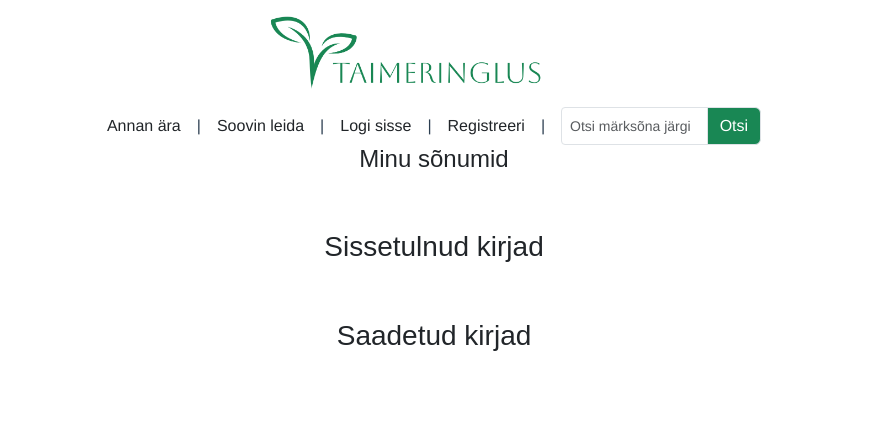
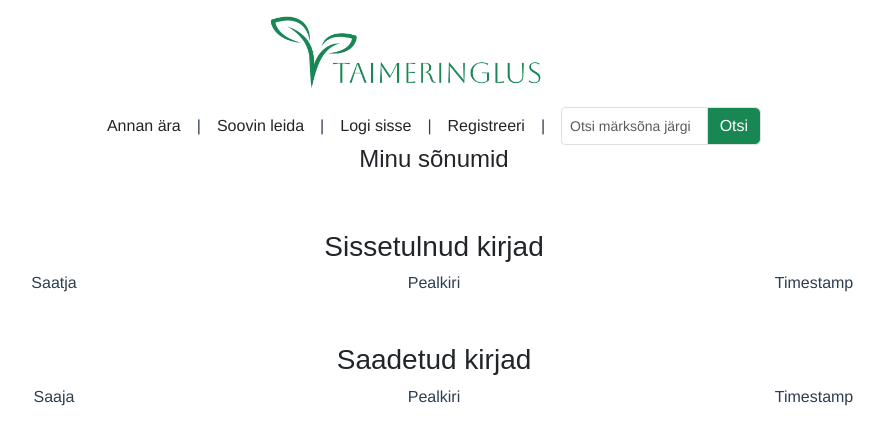
Before and after one commit to karin-v/flowerfront, a Vue app: page /messages in a window 1280 px wide. Shown: the top 444 px of the page, without its empty margins (206-1090 px from the left). Built offline with nearby package versions, Linux system fonts and the light colour scheme.

Commit message:
14032025 - work: isOwner and closeModal corrected by Rain

```diff
--- a/src/components/messages/IncomingMessages.vue
+++ b/src/components/messages/IncomingMessages.vue
@@ -1,13 +1,20 @@
+<template>
+  <div class="container text-center">
+    <div class="row">
+      <div class="col">
+        Saatja
+      </div>
+      <div class="col">
+        Pealkiri
+      </div>
+      <div class="col">
+        Timestamp
+      </div>
+    </div>
+  </div>
+</template>
 <script>
 export default {
   name: "IncomingMessages"
 }
 </script>
-
-<template>
-
-</template>
-
-<style scoped>
-
-</style>
--- a/src/components/messages/OutgoingMessages.vue
+++ b/src/components/messages/OutgoingMessages.vue
@@ -1,13 +1,22 @@
-<script>
-export default {
-  name: "OutgoingMessages"
-}
-</script>
 
-<template>
 
-</template>
-
-<style scoped>
-
-</style>
+  <template>
+    <div class="container text-center">
+      <div class="row">
+        <div class="col">
+          Saaja
+        </div>
+        <div class="col">
+          Pealkiri
+        </div>
+        <div class="col">
+          Timestamp
+        </div>
+      </div>
+    </div>
+  </template>
+  <script>
+  export default {
+    name: "OutgoingMessages"
+  }
+  </script>
```
